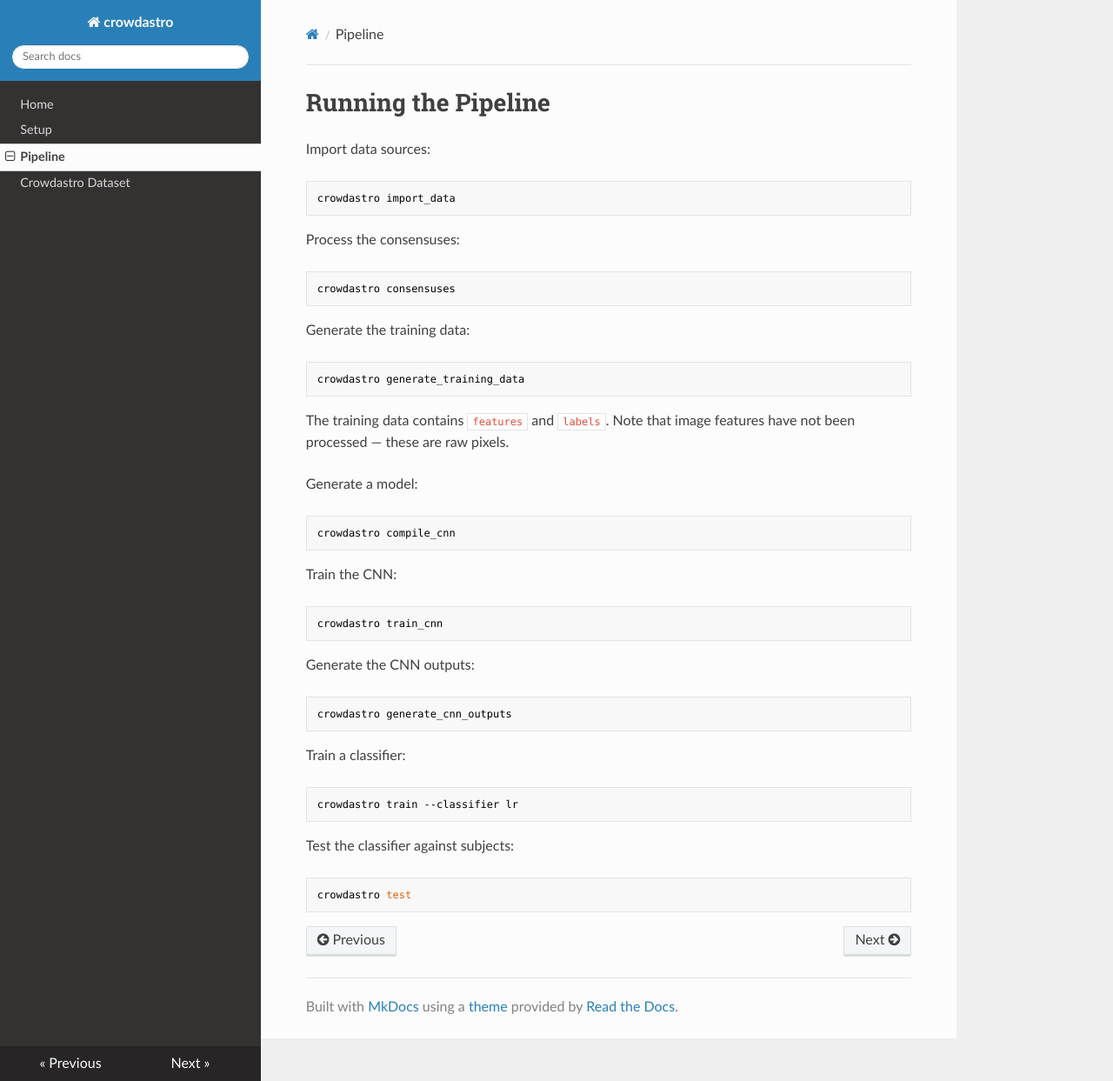
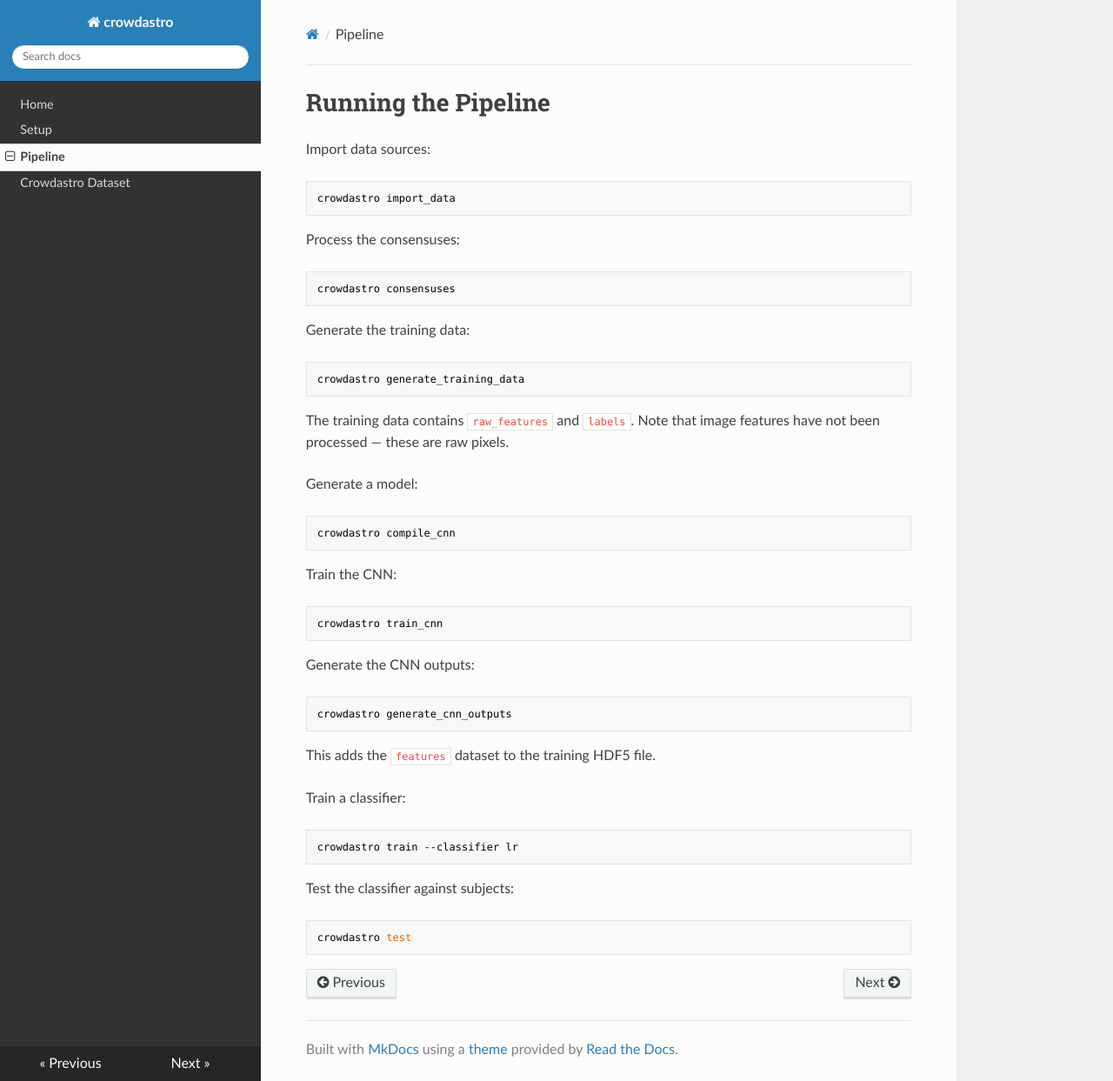
Before and after one commit to chengsoonong/crowdastro, an MkDocs documentation site: the page built from docs/pipeline.md, in a window 1280 px wide and 1243 px high. Shown: the whole window at 87% size. Built offline with MkDocs 1.6.1, drawn with Linux system fonts in a browser that asks for light colours; nearby versions of some CDN libraries; old or Windows-style settings are respelled for this version of MkDocs.

Commit message:
Updated pipeline docs

````diff
--- a/docs/pipeline.md
+++ b/docs/pipeline.md
@@ -18,7 +18,7 @@
 crowdastro generate_training_data
 ```
 
-The training data contains `features` and `labels`. Note that image features have not been processed &mdash; these are raw pixels.
+The training data contains `raw_features` and `labels`. Note that image features have not been processed &mdash; these are raw pixels.
 
 Generate a model:
 
@@ -38,6 +38,8 @@
 crowdastro generate_cnn_outputs
 ```
 
+This adds the `features` dataset to the training HDF5 file.
+
 Train a classifier:
 
 ```bash
````
